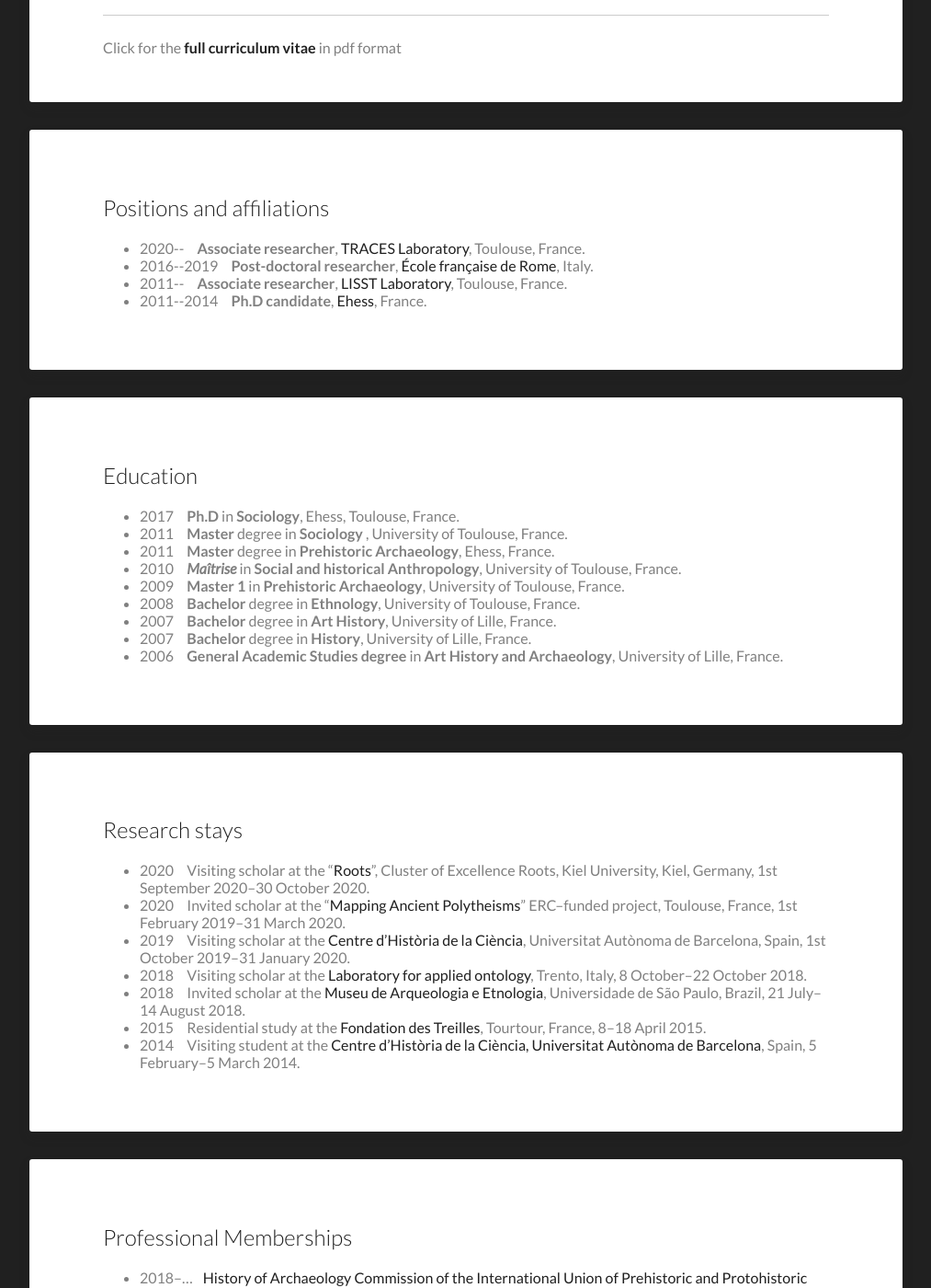
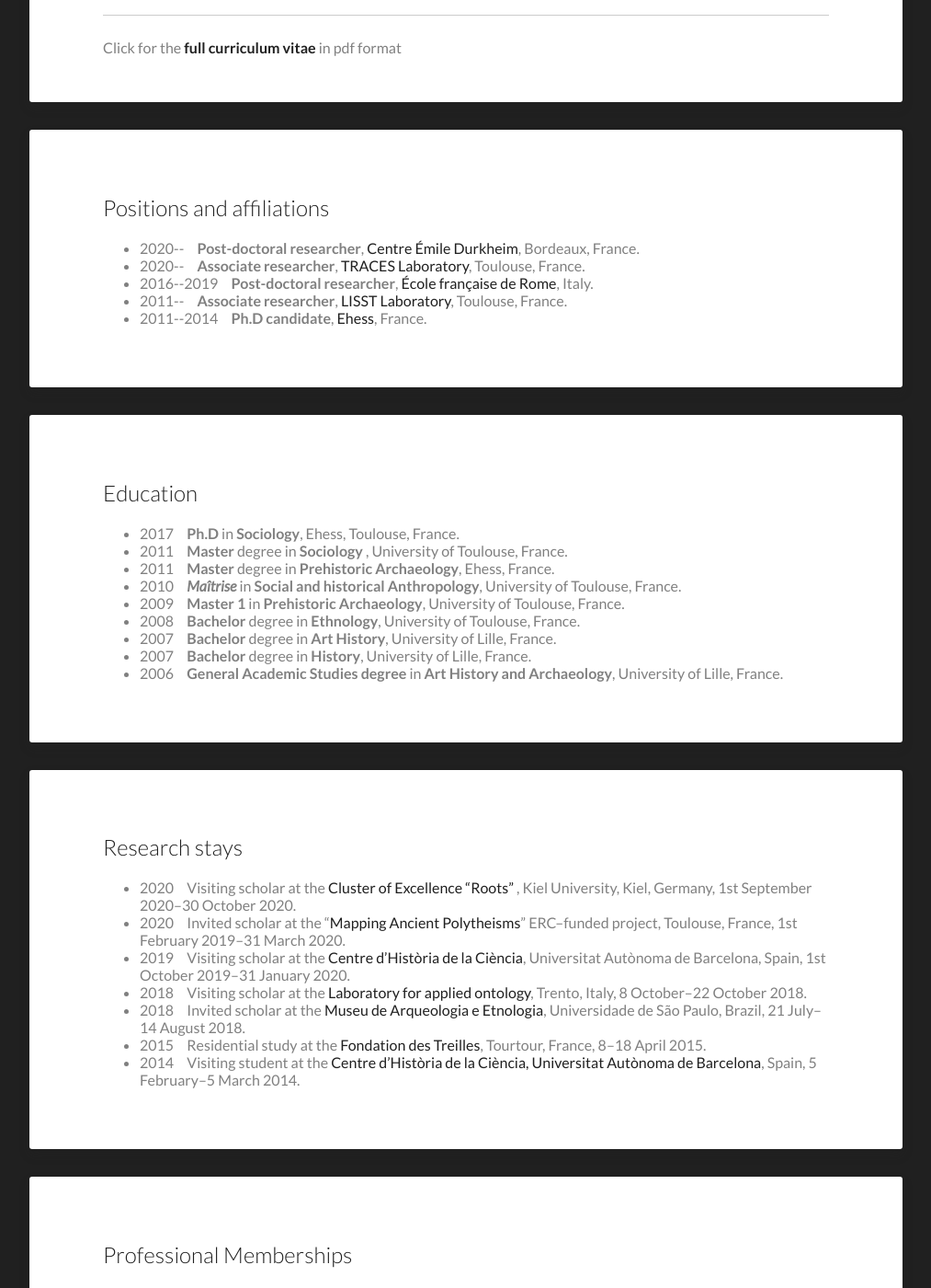
Before and after one commit to sebastien-plutniak/sebastien-plutniak.github.io, a Jekyll site: the page built from pages/cv.html, in a window 1280 px wide and 1400 px high, scrolled down 437 px. Shown: the whole window at 92% size, without its empty margins (133-1146 px from the left). Built offline with Jekyll 4.4.1, drawn with Linux system fonts in a browser that asks for light colours.

Commit message:
update cv

```diff
--- a/pages/cv.html
+++ b/pages/cv.html
@@ -18,6 +18,7 @@
     </h2>
 
 	<ul>
+		<li>2020-- &ensp; <b>Post-doctoral researcher</b>, <a href="https://durkheim.u-bordeaux.fr">Centre Émile Durkheim</a>, Bordeaux, France.
 		<li>2020-- &ensp; <b>Associate researcher</b>, <a href="https://traces.univ-tlse2.fr">TRACES Laboratory</a>, Toulouse, France.
 		<li>2016--2019 &ensp; <b>Post-doctoral researcher</b>, <a href="https://efrome.it">École française de Rome</a>, Italy.
 		<li>2011-- &ensp; <b>Associate researcher</b>, <a href="https://lisst.univ-tlse2.fr/">LISST Laboratory</a>, Toulouse, France.
@@ -49,7 +50,7 @@
     </h2>
 
 	<ul>
-		<li>2020 &ensp; Visiting scholar at the “<a href="https://www.cluster-roots.uni-kiel.de">Roots</a>”, Cluster of Excellence Roots, Kiel University, Kiel, Germany, 1st September 2020–30 October 2020.
+		<li>2020 &ensp; Visiting scholar at the <a href="https://www.cluster-roots.uni-kiel.de">Cluster of Excellence “Roots”</a> , Kiel University, Kiel, Germany, 1st September 2020–30 October 2020.
 		<li>2020 &ensp; Invited scholar at the “<a href="https://map-polytheisms.huma-num.fr">Mapping Ancient Polytheisms</a>” ERC–funded project, Toulouse, France, 1st February 2019–31 March 2020.
 		<li>2019 &ensp; Visiting scholar at the <a href="http://www.cehic.es">Centre d’Història de la Ciència</a>, Universitat Autònoma de Barcelona, Spain, 1st October 2019–31 January 2020.
 		<li>2018 &ensp; Visiting scholar at the <a href="http://www.loa.istc.cnr.it">Laboratory for applied ontology</a>, Trento, Italy, 8 October–22 October 2018.
```
